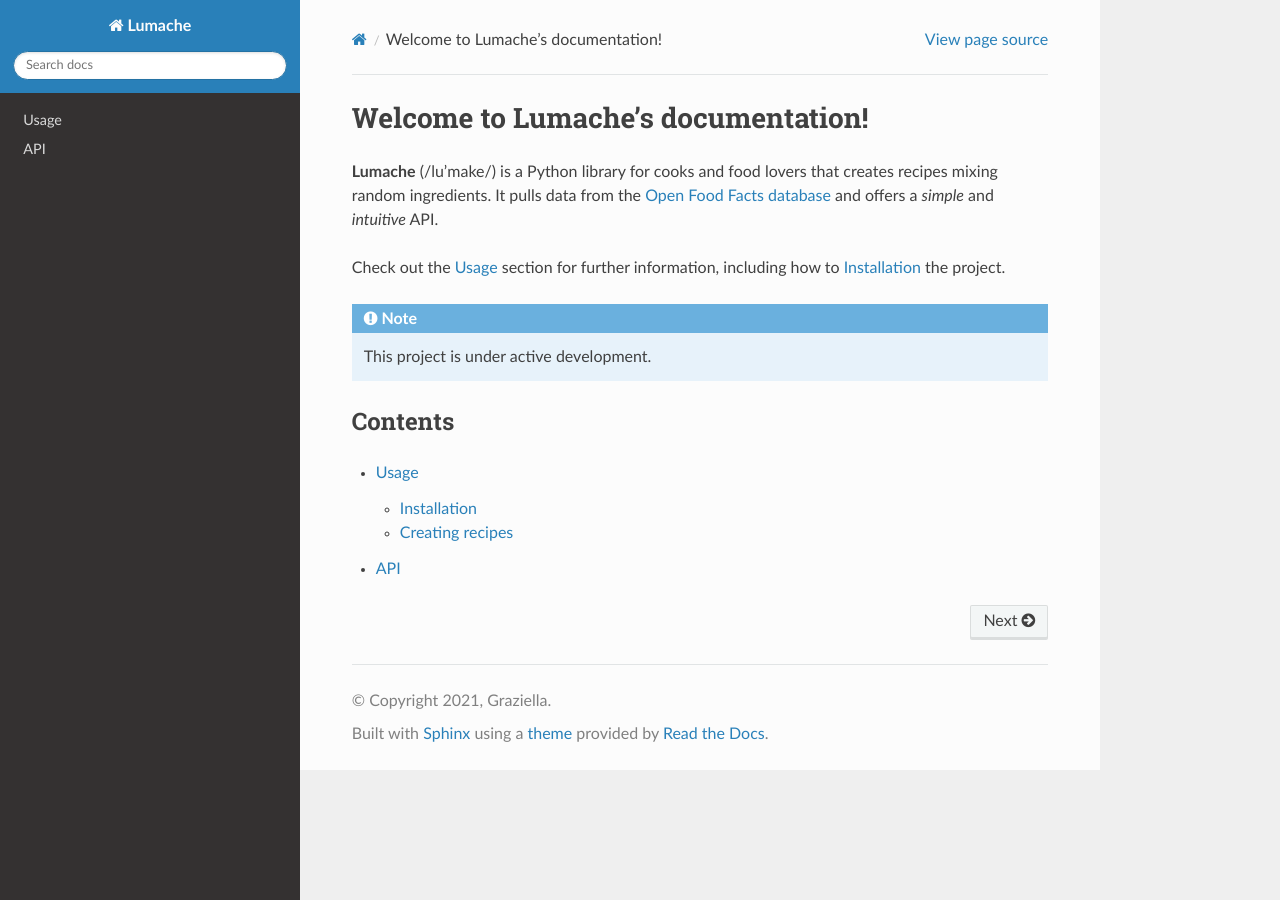
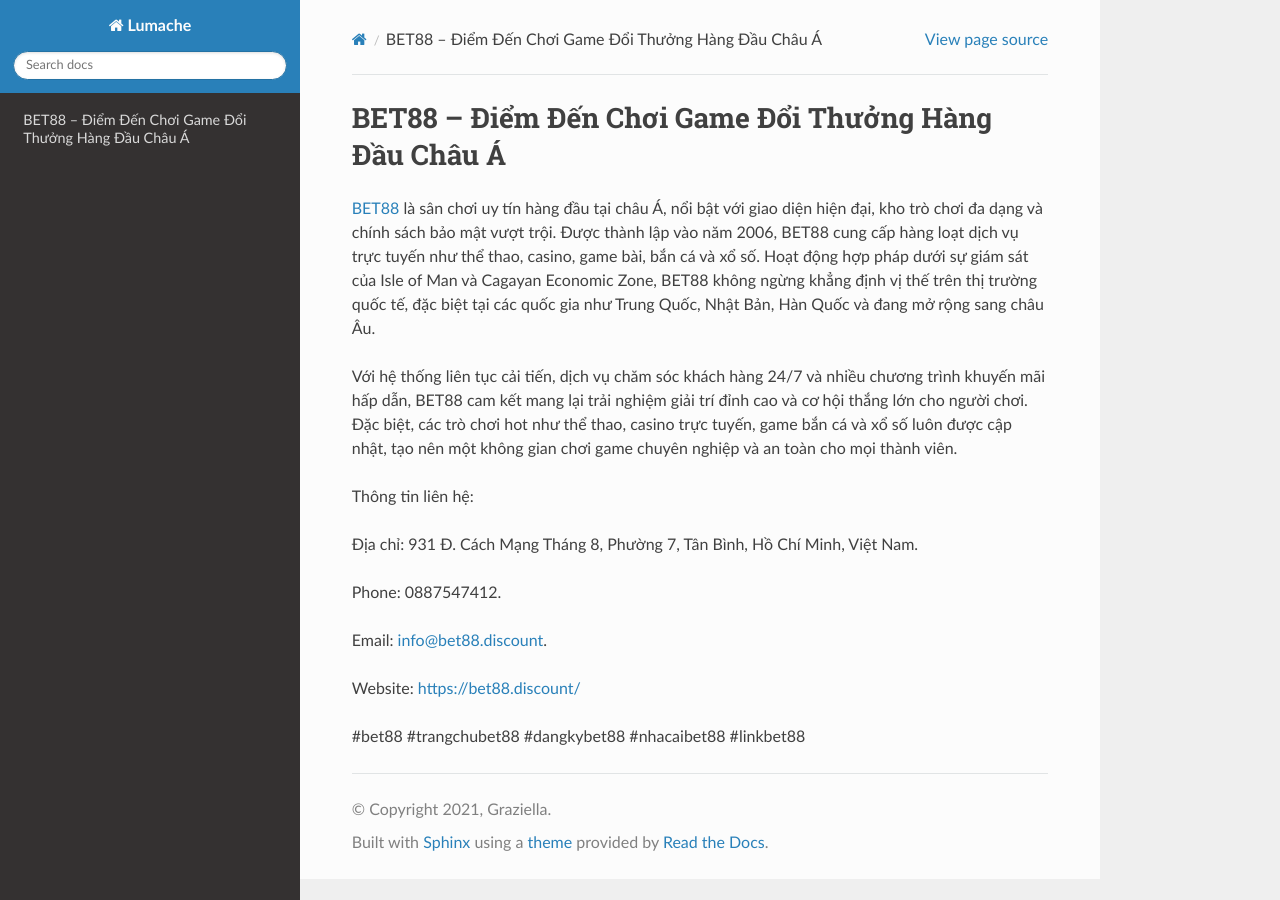
Before and after one commit to syvan0897/bet88discount, a Sphinx documentation site: the page built from docs/source/index.rst, in a window 1280 px wide. Built offline with Sphinx 7.4.7 and the Read the Docs theme 3.1.0, drawn with Linux system fonts in a browser that asks for light colours.

Commit message:
Update index.rst

```diff
--- a/docs/source/index.rst
+++ b/docs/source/index.rst
@@ -1,22 +1,18 @@
-Welcome to Lumache's documentation!
+BET88 – Điểm Đến Chơi Game Đổi Thưởng Hàng Đầu Châu Á
 ===================================
 
-**Lumache** (/lu'make/) is a Python library for cooks and food lovers
-that creates recipes mixing random ingredients.
-It pulls data from the `Open Food Facts database <https://world.openfoodfacts.org/>`_
-and offers a *simple* and *intuitive* API.
+`BET88 <https://bet88.discount/>`_ là sân chơi uy tín hàng đầu tại châu Á, nổi bật với giao diện hiện đại, kho trò chơi đa dạng và chính sách bảo mật vượt trội. Được thành lập vào năm 2006, BET88 cung cấp hàng loạt dịch vụ trực tuyến như thể thao, casino, game bài, bắn cá và xổ số. Hoạt động hợp pháp dưới sự giám sát của Isle of Man và Cagayan Economic Zone, BET88 không ngừng khẳng định vị thế trên thị trường quốc tế, đặc biệt tại các quốc gia như Trung Quốc, Nhật Bản, Hàn Quốc và đang mở rộng sang châu Âu.
 
-Check out the :doc:`usage` section for further information, including
-how to :ref:`installation` the project.
+Với hệ thống liên tục cải tiến, dịch vụ chăm sóc khách hàng 24/7 và nhiều chương trình khuyến mãi hấp dẫn, BET88 cam kết mang lại trải nghiệm giải trí đỉnh cao và cơ hội thắng lớn cho người chơi. Đặc biệt, các trò chơi hot như thể thao, casino trực tuyến, game bắn cá và xổ số luôn được cập nhật, tạo nên một không gian chơi game chuyên nghiệp và an toàn cho mọi thành viên.
 
-.. note::
+Thông tin liên hệ:
 
-   This project is under active development.
+Địa chỉ: 931 Đ. Cách Mạng Tháng 8, Phường 7, Tân Bình, Hồ Chí Minh, Việt Nam.
 
-Contents
---------
+Phone: 0887547412.
 
-.. toctree::
+Email: info@bet88.discount.
 
-   usage
-   api
+Website: https://bet88.discount/
+
+#bet88 #trangchubet88 #dangkybet88 #nhacaibet88 #linkbet88
```
